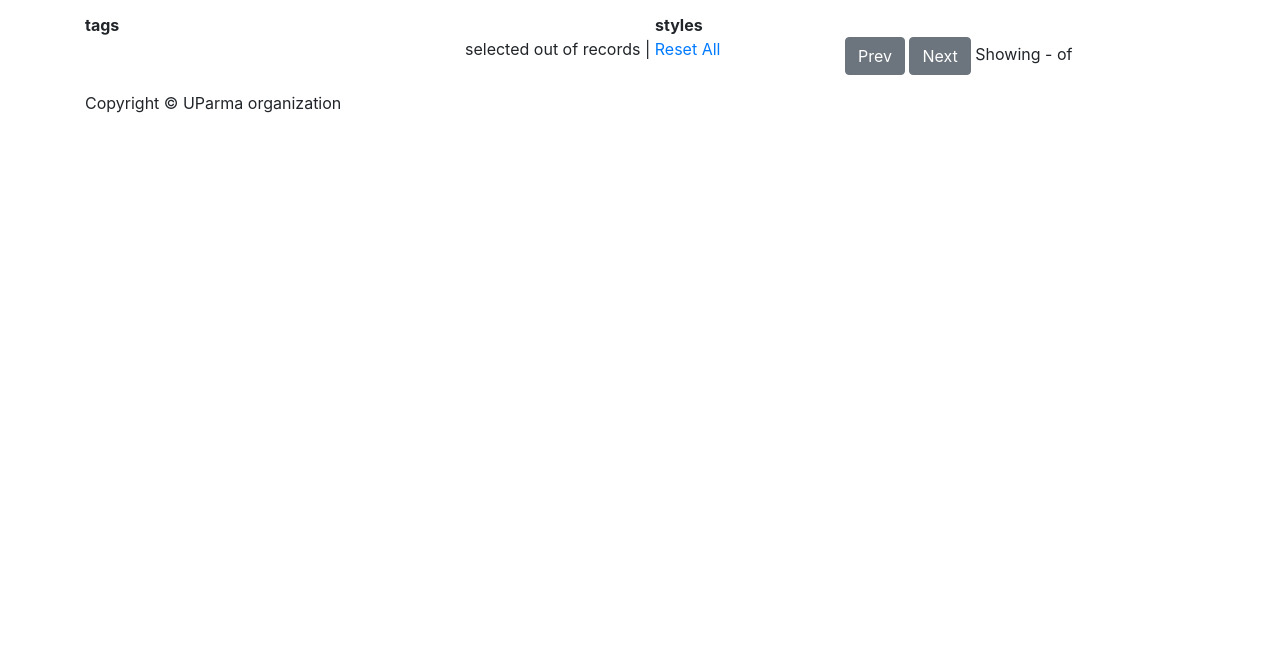
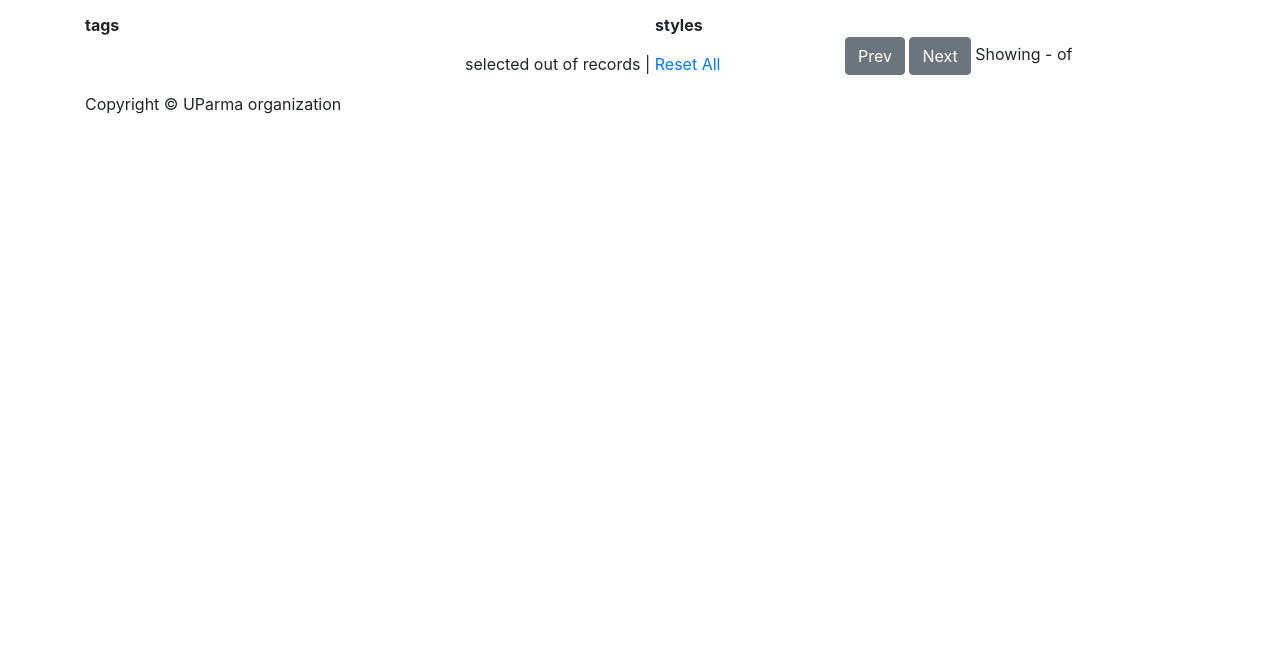
Before and after one commit to uparma/uparma-dashboard, a plain HTML site: page index.html in a window 1280 px wide. Shown: the part 144-800 px from the top of the page. Drawn offline with nearby package versions, Linux system fonts and the light colour scheme; no server answers.

Commit message:
Disable Jekyll

```diff
--- a/index.html
+++ b/index.html
@@ -11,7 +11,7 @@
         integrity="sha384-Gn5384xqQ1aoWXA+058RXPxPg6fy4IWvTNh0E263XmFcJlSAwiGgFAW/dAiS6JXm" crossorigin="anonymous">
     <link href="https://cdnjs.cloudflare.com/ajax/libs/font-awesome/6.1.1/css/all.min.css" rel="stylesheet"
         type="text/css">
-    <link rel="stylesheet" type="text/css" href="{{" /_css/dc.css" | relative_url}}" />
+    <link rel="stylesheet" type="text/css" href="_css/dc.css" />
 
     <!-- <link href="static/arcpp.css" rel="stylesheet" type="text/css"> -->
 
@@ -45,7 +45,6 @@
         </div>
     </nav>
 
-    <!-- About Section -->
     <section class="page-section portfolio first-section" id="about">
         <div class="container">
             <div class="row">
@@ -59,7 +58,6 @@
 
 
 
-    <!-- Proteomes Section -->
     <section class="page-section portfolio" id="proteomes">
         <div class="container">
             <h2 class="page-section-heading text-secondary mb-0">Filters</h2>
```
Also changed, not shown: 1 other file.
